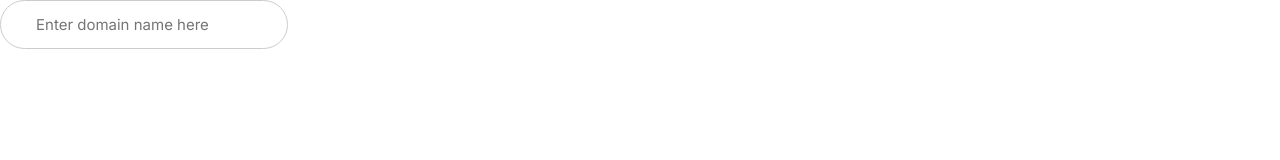
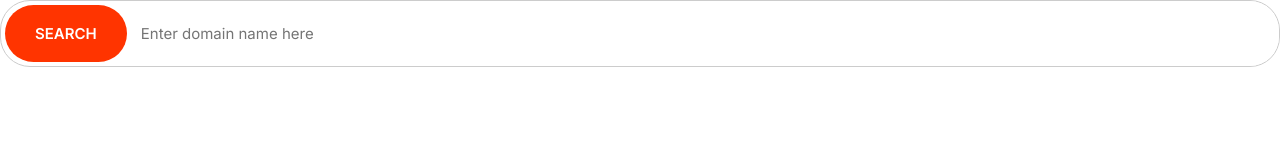
Before and after one commit to gioiaGalassi/moshify, a plain HTML site: page index.html in a window 1280 px wide. Drawn offline with Linux system fonts and the light colour scheme.

Commit message:
Build the Input-Groups Component

```diff
--- a/css/styles.css
+++ b/css/styles.css
@@ -4,6 +4,8 @@
   --color-accent: #ff3400;
   --color-headings: #1b0760;
   --color-body: #918ca4;
+  --color-border: #ccc;
+  --border-radius: 30px;
 }
 
 *,
@@ -244,12 +246,28 @@ a {
 /* Inputs */
 
 .input {
-  border-radius: 30px;
-  border: 1px solid #ccc;
+  border-radius: var(--border-radius);
+  border: 1px solid var(--color-body);
   color: var(--color-headings);
   font-size: 2rem;
   outline: 0;
   padding: 1.5rem 3.5rem;
+}
+
+.input-group {
+  border-radius: var(--border-radius);
+  border: 1px solid var(--color-border);
+  display: flex;
+}
+
+.input-group .btn {
+  margin: 4px;
+}
+
+.input-group .input {
+  border: 0;
+  flex-grow: 1;
+  padding: 1.5rem 1rem;
 }
 
 @media screen and (min-width: 1024px) {
--- a/index.html
+++ b/index.html
@@ -15,6 +15,9 @@
     <link rel="stylesheet" href="css/styles.css" />
   </head>
   <body>
-    <input type="text" class="input" placeholder="Enter domain name here" />
+    <div class="input-group">
+      <button class="btn btn--accent">Search</button>
+      <input type="text" class="input" placeholder="Enter domain name here" />
+    </div>
   </body>
 </html>
```
Also changed, not shown: components/input-groups.html (added, +4 -0 lines).
